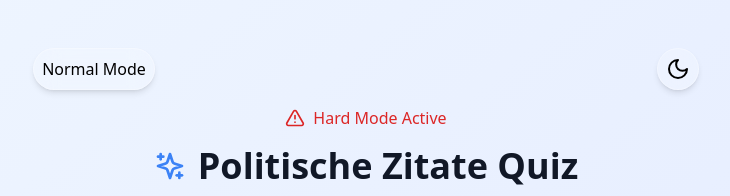
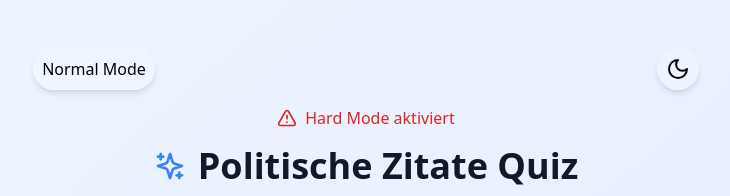
Before and after one commit to Zzackllack/Politk-Projekt, a React (Vite) app: page / in a window 1280 px wide. Both pictures are taken after a click on the button "Hard Mode". Shown: the top 196 px of the page, without its empty margins (274-1004 px from the left). Built offline with nearby package versions, Linux system fonts and the light colour scheme.

Commit message:
Translate "Hard Mode Active" message to German

```diff
--- a/src/App.tsx
+++ b/src/App.tsx
@@ -66,7 +66,7 @@ export default function App() {
           {hardMode && (
             <div className="flex items-center justify-center mb-4 text-red-600 dark:text-red-400">
               <AlertTriangle className="w-5 h-5 mr-2" />
-              <span>Hard Mode Active</span>
+              <span>Hard Mode aktiviert</span>
             </div>
           )}
           <Routes>
```
